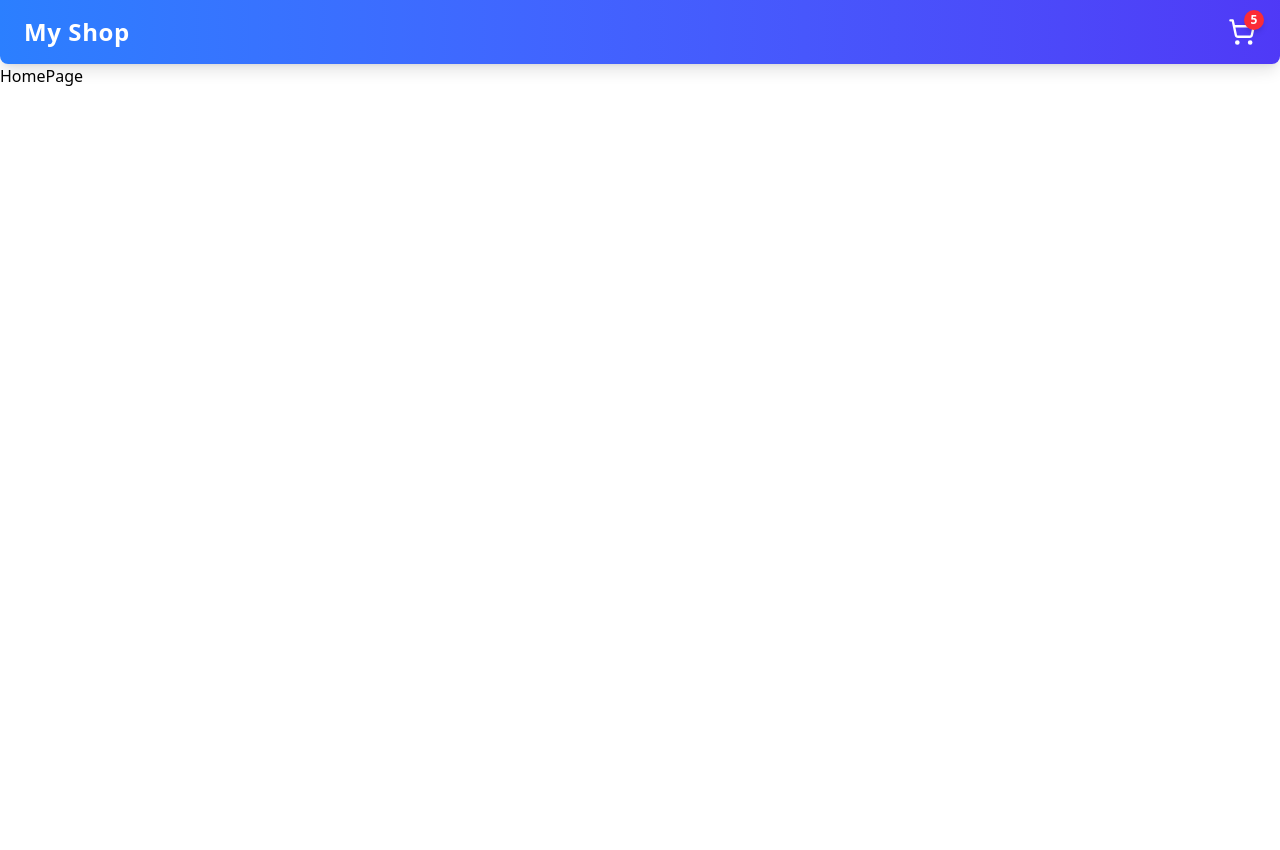
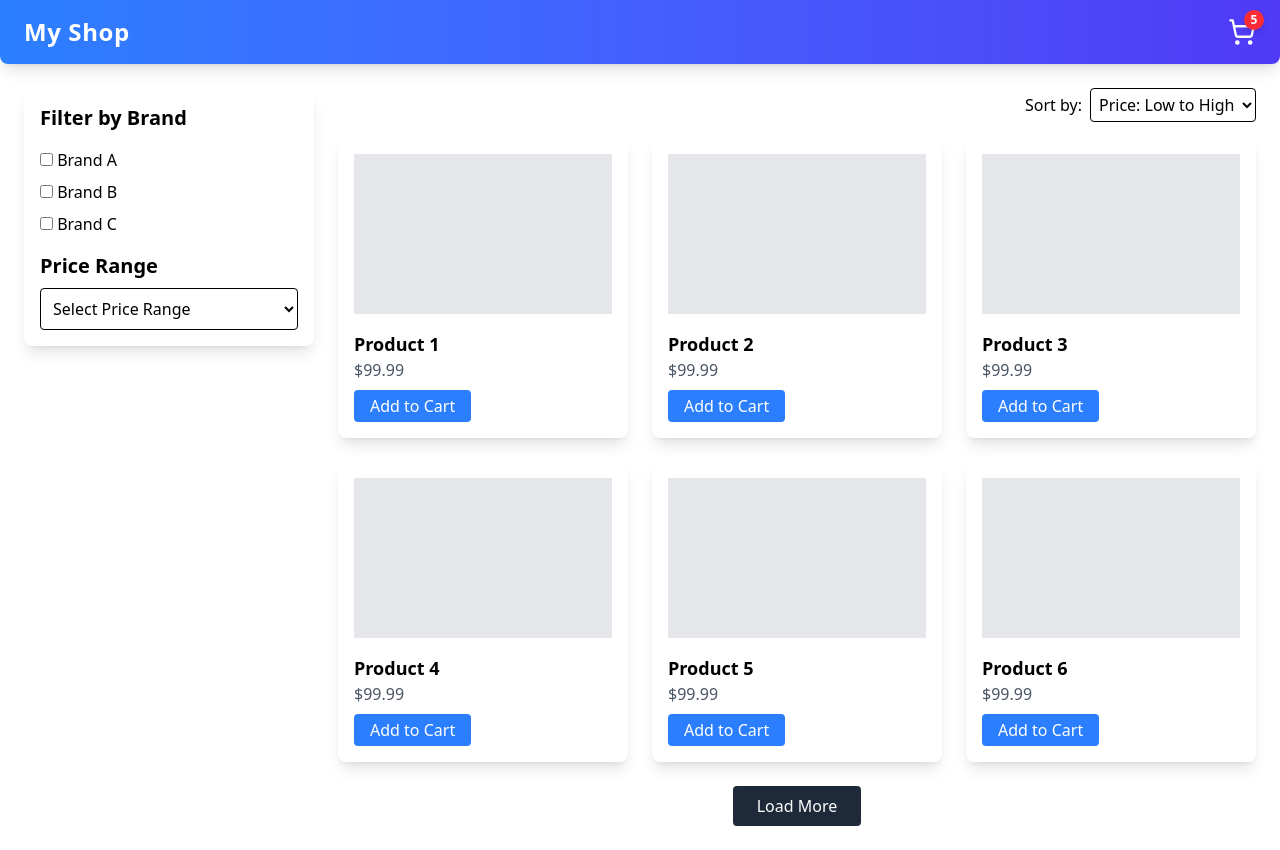
Before and after one commit to AnhSon-DHSPDHDN/basic-ecommerce-demo, a React (Vite) app: page / in a window 1280 px wide. Before the commit the page ends 800 px from the top, so only its background shows below. Built offline with nearby package versions, Linux system fonts and the light colour scheme; the HTML template or start-up script is replaced by a standard one.

Commit message:
Home Page UI

```diff
--- /dev/null
+++ b/src/components/ProductCard/index.tsx
@@ -0,0 +1,26 @@
+import React from "react";
+
+interface IProps {
+  productName: string;
+  productPrice: number;
+}
+
+const ProductCard: React.FC<IProps> = ({ productName, productPrice }) => {
+  return (
+    <div className="bg-white p-4 shadow-lg rounded-lg transition-shadow duration-300 hover:shadow-2xl">
+      <div className="bg-gray-200 h-40 mb-4"></div>
+      <h3
+        className="text-lg font-semibold transition-colors
+      duration-300 hover:text-blue-500 cursor-pointer"
+      >
+        {productName}
+      </h3>
+      <p className="text-gray-600">${productPrice}</p>
+      <button className="mt-2 bg-blue-500 text-white py-1 px-4 rounded cursor-pointer hover:bg-blue-600 transition-colors duration-300">
+        Add to Cart
+      </button>
+    </div>
+  );
+};
+
+export default ProductCard;
--- /dev/null
+++ b/src/components/Sidebar/index.tsx
@@ -0,0 +1,34 @@
+import React from "react";
+
+const Sidebar: React.FC = () => {
+  return (
+    <aside className="col-span-1 self-start bg-white shadow-lg p-4 rounded-lg sticky top-0 overflow-y-auto">
+      <h2 className="text-xl font-semibold mb-4">Filter by Brand</h2>
+      <ul className="space-y-2 mb-4">
+        <li>
+          <input type="checkbox" id="brand1" />{" "}
+          <label htmlFor="brand1">Brand A</label>
+        </li>
+        <li>
+          <input type="checkbox" id="brand2" />{" "}
+          <label htmlFor="brand2">Brand B</label>
+        </li>
+        <li>
+          <input type="checkbox" id="brand3" />{" "}
+          <label htmlFor="brand3">Brand C</label>
+        </li>
+      </ul>
+
+      <h2 className="text-xl font-semibold mb-2">Price Range</h2>
+      <select className="w-full border p-2 rounded cursor-pointer">
+        <option value="">Select Price Range</option>
+        <option value="<200">&lt; $200</option>
+        <option value="200-500">$200 - $500</option>
+        <option value="500-1000">$500 - $1000</option>
+        <option value=">1000">&gt; $1000</option>
+      </select>
+    </aside>
+  );
+};
+
+export default Sidebar;
--- /dev/null
+++ b/src/components/SortSection/index.tsx
@@ -0,0 +1,19 @@
+import React from "react";
+
+const SortSection: React.FC = () => {
+  return (
+    <div className="flex justify-end mb-4">
+      <div>
+        <label className="mr-2">Sort by:</label>
+        <select className="border p-1 rounded">
+          <option>Price: Low to High</option>
+          <option>Price: High to Low</option>
+          <option>A - Z</option>
+          <option>Z - A</option>
+        </select>
+      </div>
+    </div>
+  );
+};
+
+export default SortSection;
--- a/src/pages/HomePage/index.tsx
+++ b/src/pages/HomePage/index.tsx
@@ -1,7 +1,39 @@
 import React from "react";
+import Sidebar from "../../components/Sidebar";
+import SortSection from "../../components/SortSection";
+import ProductCard from "../../components/ProductCard";
 
 const HomePage: React.FC = () => {
-  return <h1>HomePage</h1>;
+  return (
+    <div className="container mx-auto p-6 grid grid-cols-4 gap-6">
+      <Sidebar />
+
+      {/* Main Content */}
+      <main className="col-span-3">
+        <SortSection />
+
+        {/* Product List */}
+        <div className="grid grid-cols-3 gap-6">
+          {[...Array(6)].map((_, index) => (
+            <ProductCard
+              productName={`Product ${index + 1}`}
+              productPrice={99.99}
+            />
+          ))}
+        </div>
+
+        {/* Load More Button */}
+        <div className="mt-6 text-center">
+          <button
+            className="bg-gray-800 text-white py-2 px-6 rounded
+          cursor-pointer hover:bg-gray-900 transition-colors duration-300"
+          >
+            Load More
+          </button>
+        </div>
+      </main>
+    </div>
+  );
 };
 
 export default HomePage;
```
